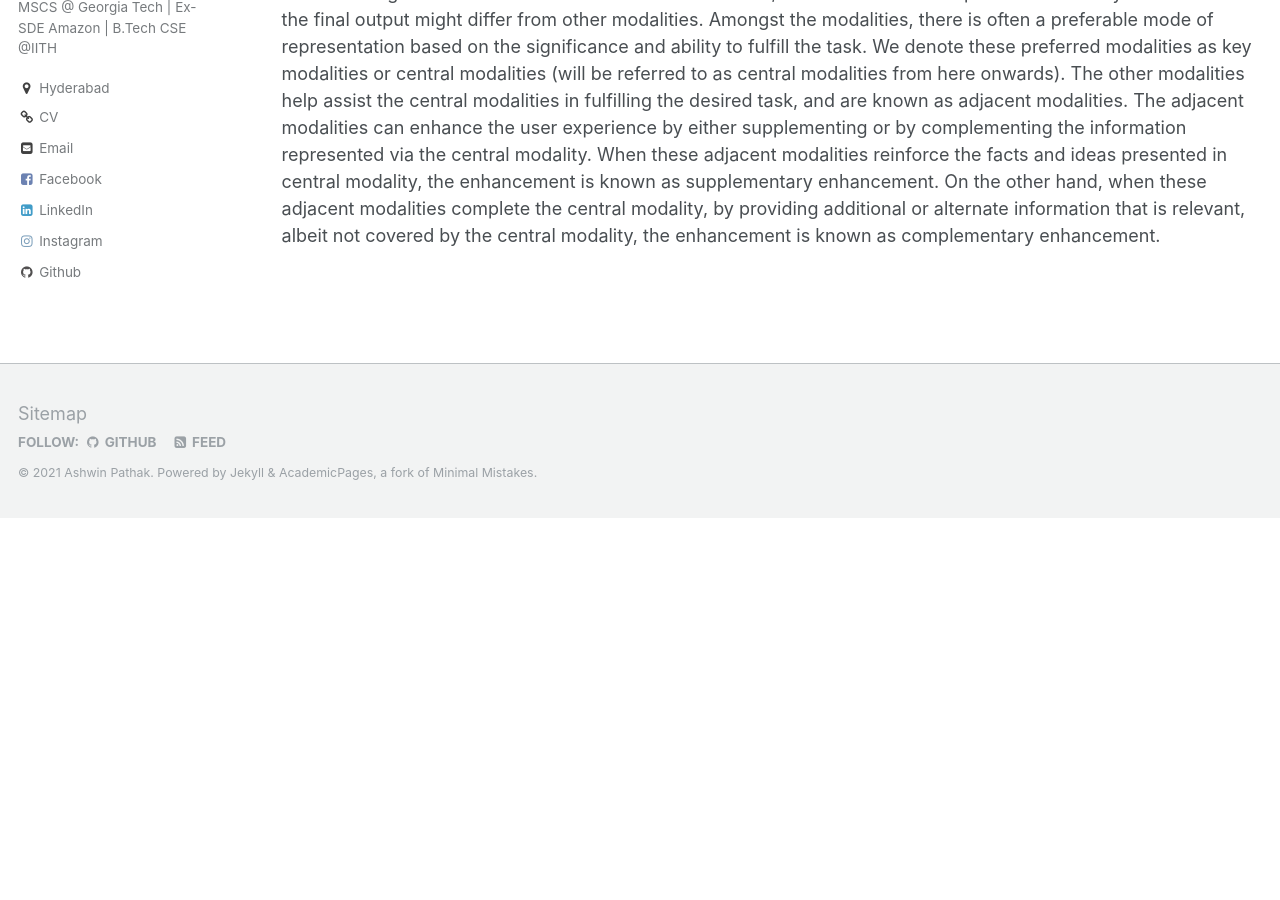
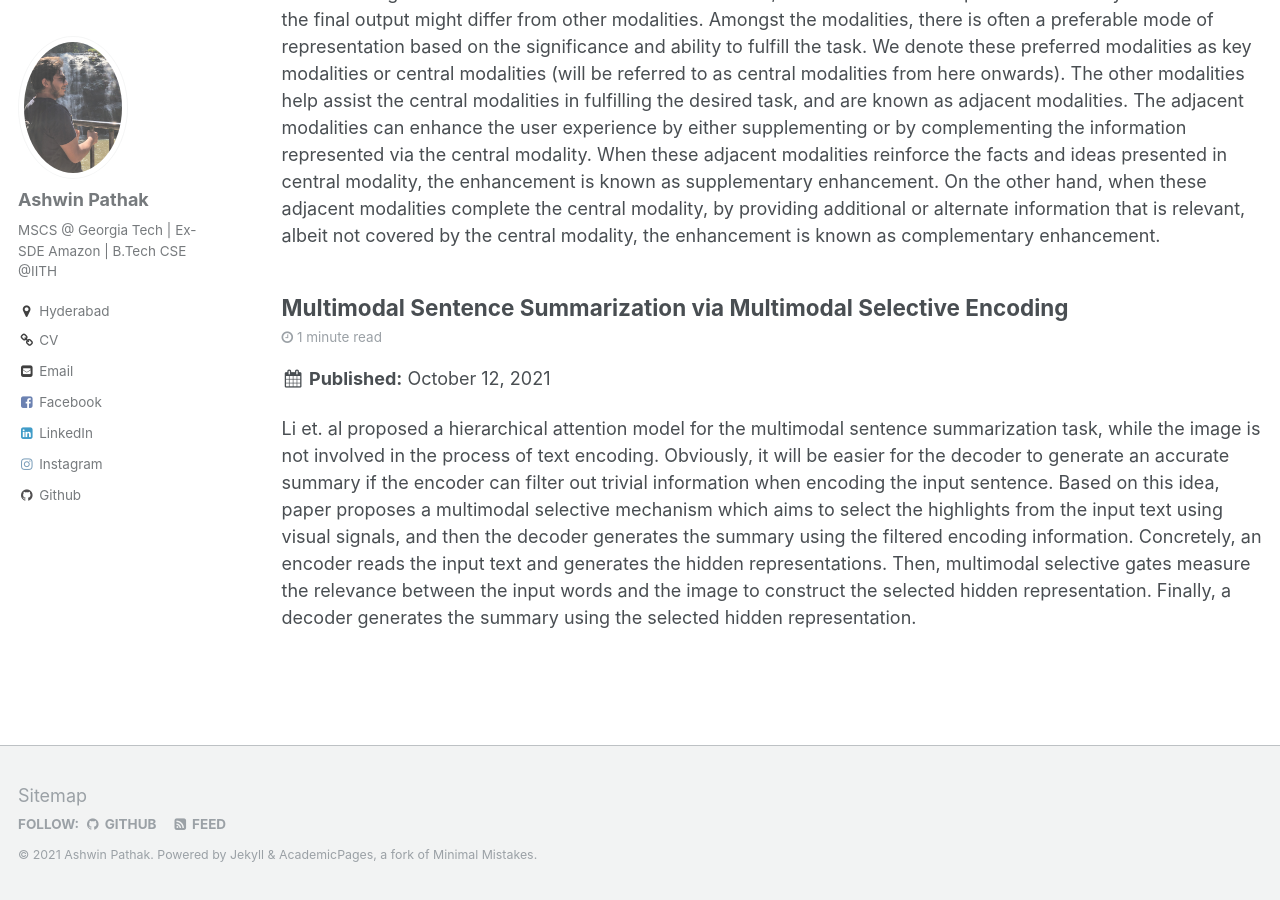
Before and after one commit to ashwinpathak20/ashwinpathak20.github.io, a Jekyll site: the page built from _pages/multimodal.html, in a window 1280 px wide and 900 px high, scrolled down 878 px. Built offline with Jekyll 4.4.1, drawn with Linux system fonts in a browser that asks for light colours; before the commit the page ends 1396 px from its top, so only the background shows below that.

Commit message:
Adding selective encoding paper

```diff
--- /dev/null
+++ b/_multimodal/2021-10-12-blog-post-4.md
@@ -0,0 +1,42 @@
+---
+title: 'Multimodal Sentence Summarization via Multimodal Selective Encoding'
+date: 2021-10-12
+permalink: /multimodal/2021/10/blog-post-4/
+tags:
+  - MultiModal
+  - Vision
+  - NLP
+  - Selective Encoding
+  - Survey
+---
+
+Li et. al proposed a hierarchical attention model for the multimodal sentence summarization task, while the image is not involved in the process of text encoding. Obviously, it will be easier for the decoder to generate an accurate summary if the encoder can filter out trivial information when encoding the input sentence. Based on this idea, paper proposes a multimodal selective mechanism which aims to select the highlights from the input text using visual signals, and then the decoder generates the summary using the filtered encoding information. Concretely, an encoder reads the input text and generates the hidden representations. Then, multimodal selective gates measure the relevance between the input words and the image to
+construct the selected hidden representation. Finally, a decoder generates the summary using the selected hidden representation.
+
+- Paper Link : https://aclanthology.org/2020.coling-main.496.pdf
+- Dataset : Public multimodal sentence summarization dataset
+- Model : Encoder with selective gates
+- Pretrained models : GRU and VGG19
+
+
+### Contributions
+
+The contributions can be summarized as follows:
+- Proposed a novel multimodal selective mechanism that can use both the textual and visual signals to select the important information from the source text.
+- Proposed a visual-guided modality regularization module to encourage the model focus on the key information in the source.
+- The experimental results on a multimodal sentence summarization dataset demonstrate that the proposed system can take advantage of multimodal information and outperform baseline methods.
+
+### Summary
+The input of the multimodal text summarization task is a pair of text and image, and the output is a textual summary. The paper proposes visual selective gates to encourage important source information encoded into the second-level hidden sequence and argues that the text can be pertinent to visual information at the level of the whole image, the image parts, and the object proposals in the image. Designed three visual selective gates: global-level, grid-level, and object-level gates. Next, the summary decoder produces the summary based on the second-level hidden states. The baselines which are compared are :
+- Lead
+- Compress
+- ABS
+- SEASS
+- Multi-Source
+- Doubly-attentive
+- Seq2Seq
+- PGNet
+- MAtt
+
+The metrics used are :
+- ROUGE-{1,2,L}
```
Also changed, not shown: _multimodal/2021-10-12-blog-post-3.md (+4 -4 lines).
